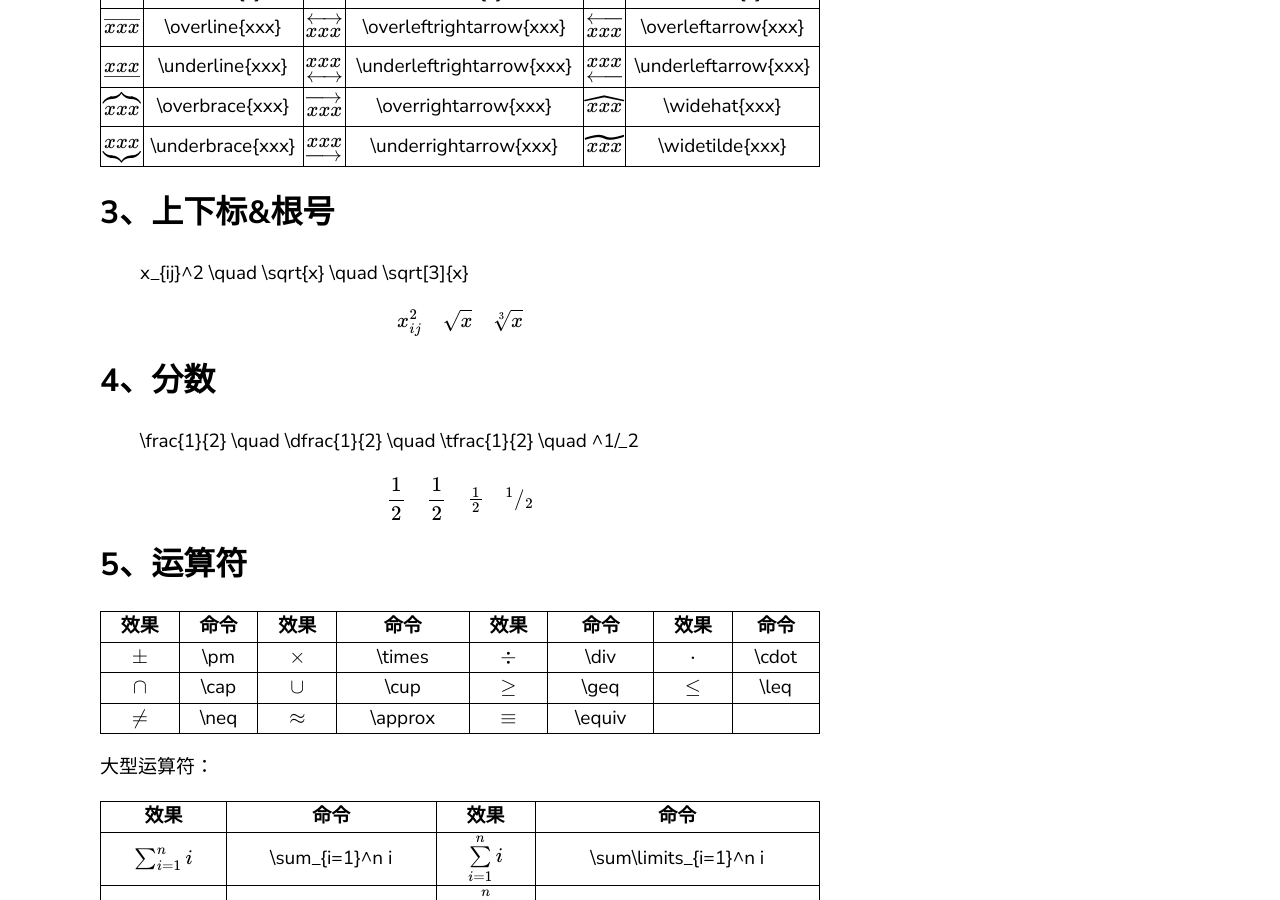
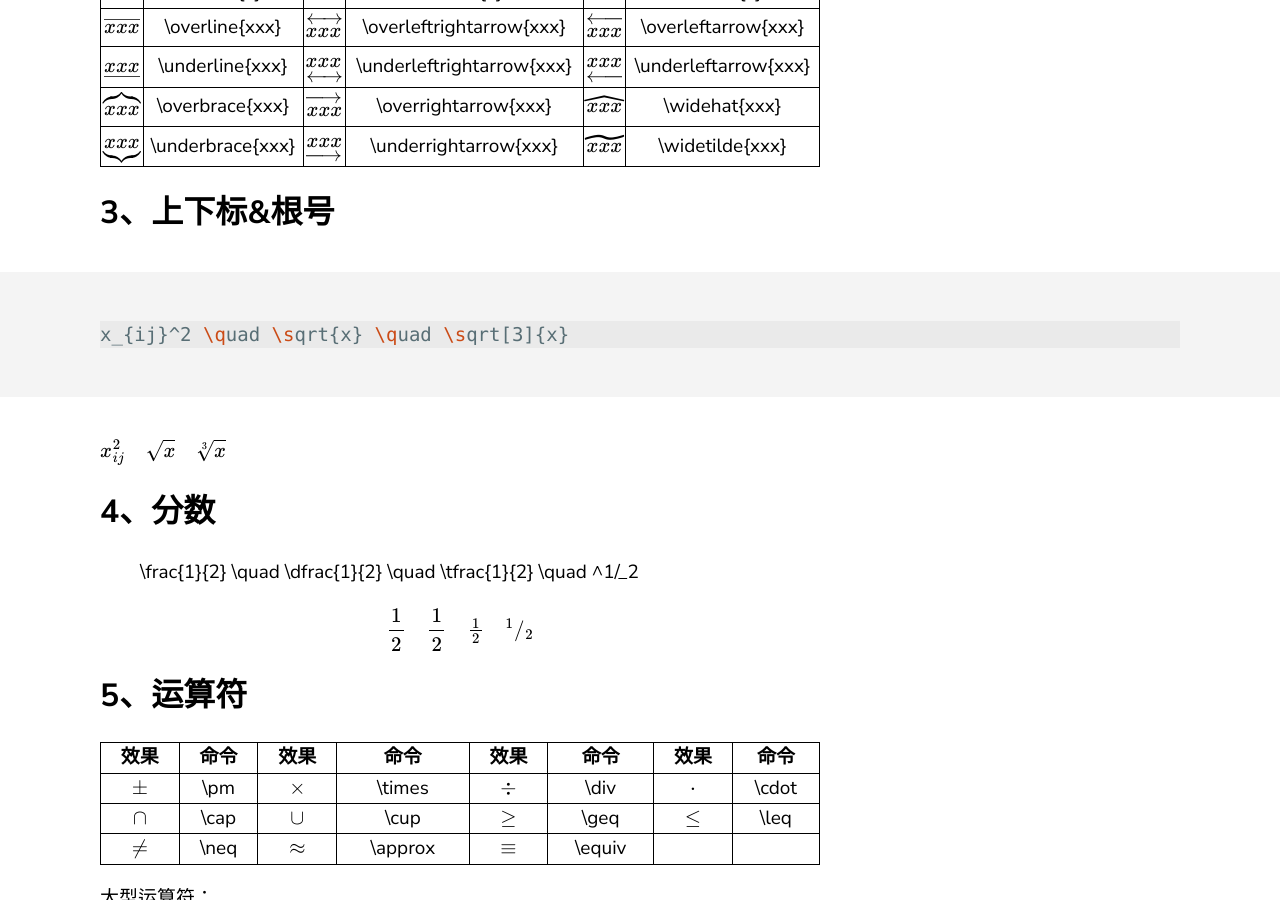
Before and after one commit to derek1998/blog.xiaoyuma, a Jekyll site: the page built from _posts/2019-11-24-Latex公式书写格式.md, in a window 1280 px wide and 900 px high, scrolled down 1384 px. Built offline with Jekyll 4.4.1, drawn with Linux system fonts in a browser that asks for light colours; formulas are drawn with MathJax 3.

Commit message:
Update 2019-11-24-Latex公式书写格式.md

````diff
--- a/_posts/2019-11-24-Latex公式书写格式.md
+++ b/_posts/2019-11-24-Latex公式书写格式.md
@@ -38,8 +38,9 @@ categories: latex
 
 ## 3、上下标&根号
 
->x_{ij}^2 \quad \sqrt{x} \quad \sqrt[3]{x}
-
+```markdown
+x_{ij}^2 \quad \sqrt{x} \quad \sqrt[3]{x}
+```
 $$x_{ij}^2 \quad \sqrt{x} \quad \sqrt[3]{x}$$
 
 ## 4、分数
````
